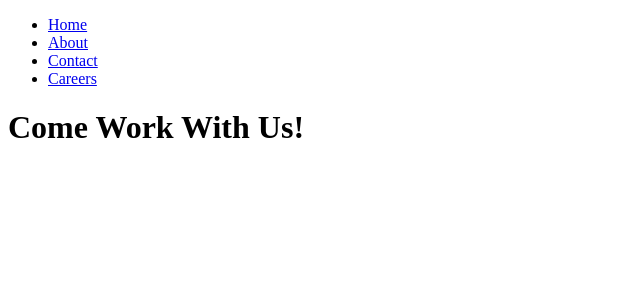
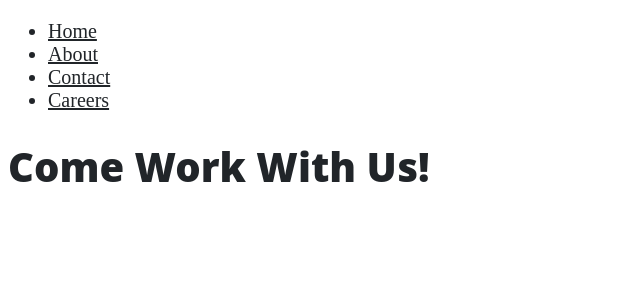
Before and after one commit to John-McPherson/Flask, a Flask app: page /careers in a window 1280 px wide. Shown: the top 300 px of the page, without its empty margins (0-640 px from the left). Run offline with Flask 2, Linux system fonts and the light colour scheme.

Commit message:
add link to cleanblog bootstrap theme to base.html

```diff
--- a/templates/base.html
+++ b/templates/base.html
@@ -5,11 +5,12 @@
     <meta charset="UTF-8">
     <meta http-equiv="X-UA-Compatible" content="IE=edge">
     <meta name="viewport" content="width=device-width, initial-scale=1.0">
+    <link rel="stylesheet" href="{{url_for('static',filename='css/clean-blog.min.css')}}">
     <title>Hello Flask</title>
 </head>
 
 <body>
-    <nav>
+    <nav class="navbar">
         <ul>
             <li><a href="{{url_for('index')}}">Home</a></li>
             <li><a href="{{url_for('about')}}">About</a></li>
```
